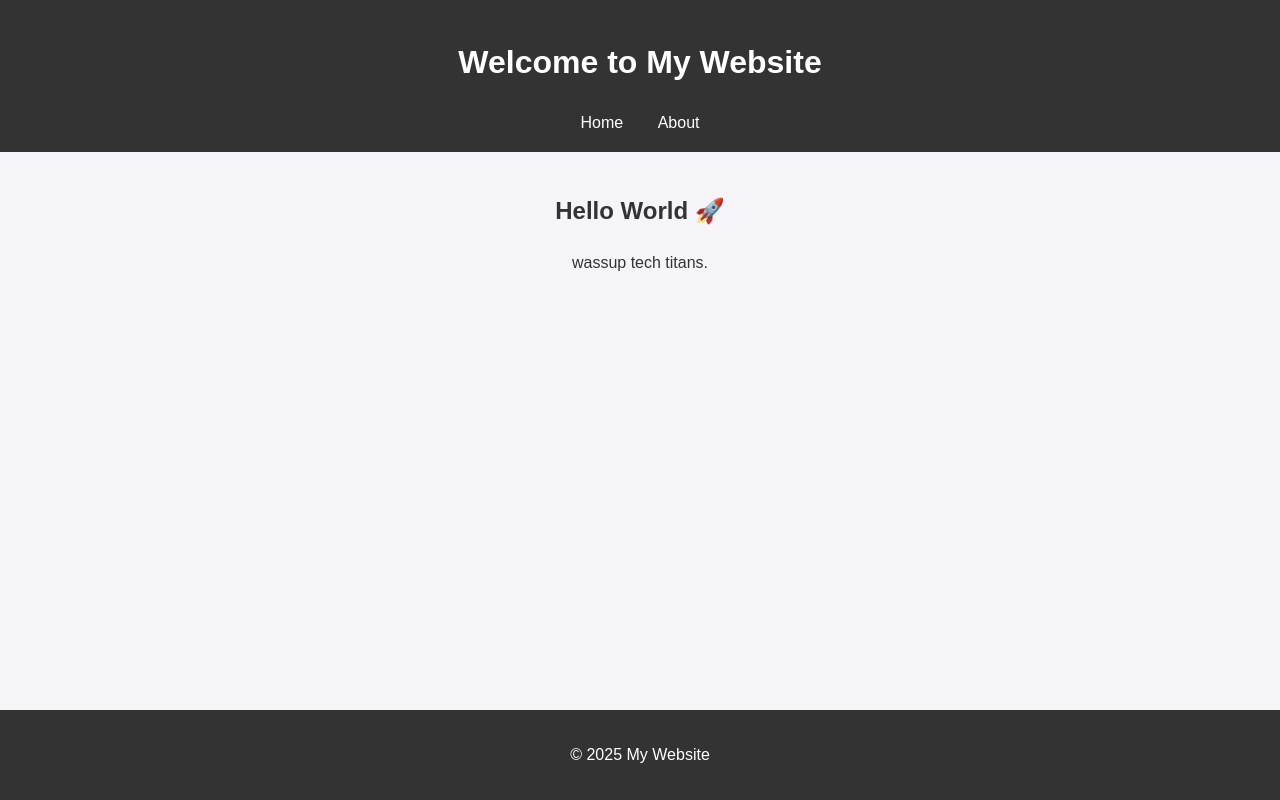
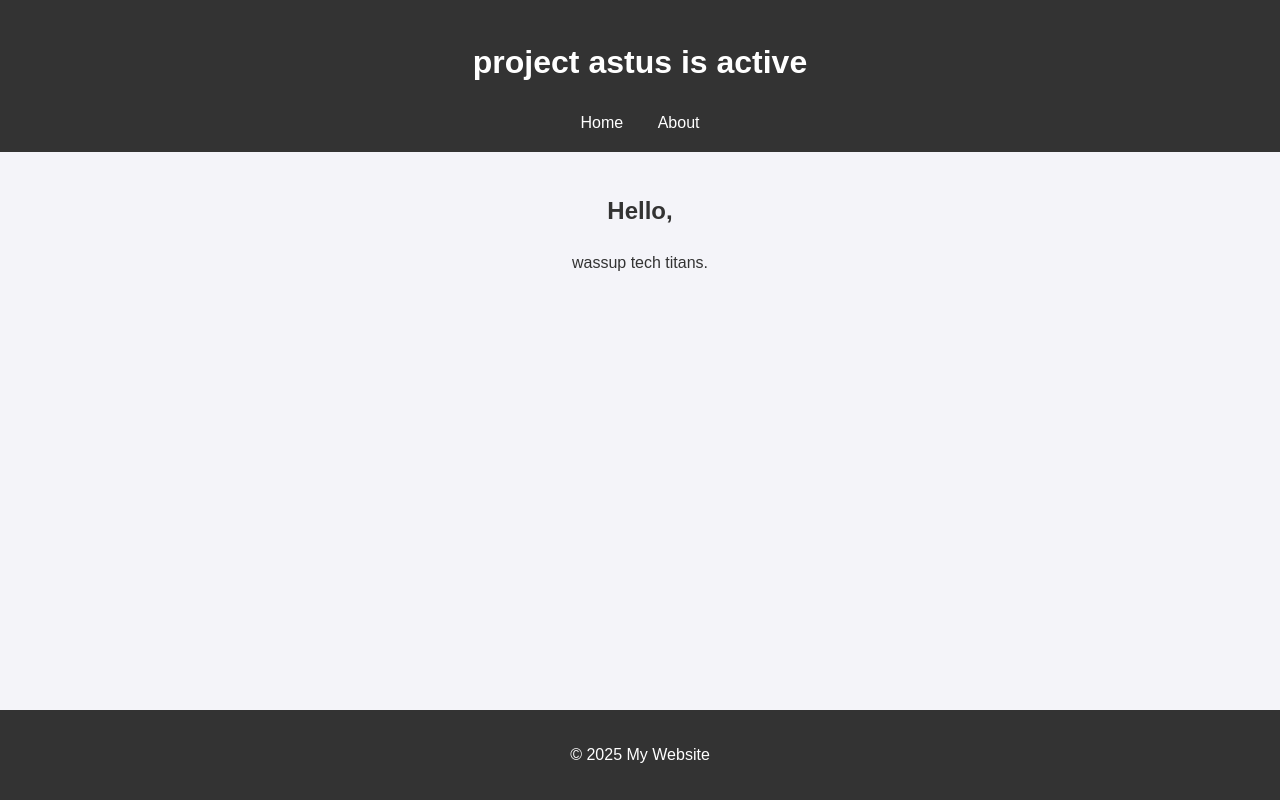
Before and after one commit to sanvith2008-maker/satus, a plain HTML site: page index.html in a window 1280 px wide. Drawn offline with Linux system fonts and the light colour scheme.

Commit message:
Add files via upload

```diff
--- a/index.html
+++ b/index.html
@@ -8,7 +8,7 @@
 </head>
 <body>
     <header>
-        <h1>Welcome to My Website</h1>
+        <h1>project astus is active</h1>
         <nav>
             <a href="index.html">Home</a>
             <a href="about.html">About</a>
@@ -16,7 +16,7 @@
     </header>
 
     <main>
-        <h2>Hello World 🚀</h2>
+        <h2>Hello,</h2>
         <p>wassup tech titans.</p>
     </main>
 
```
Also changed, not shown: about.html (+1 -1 lines).
